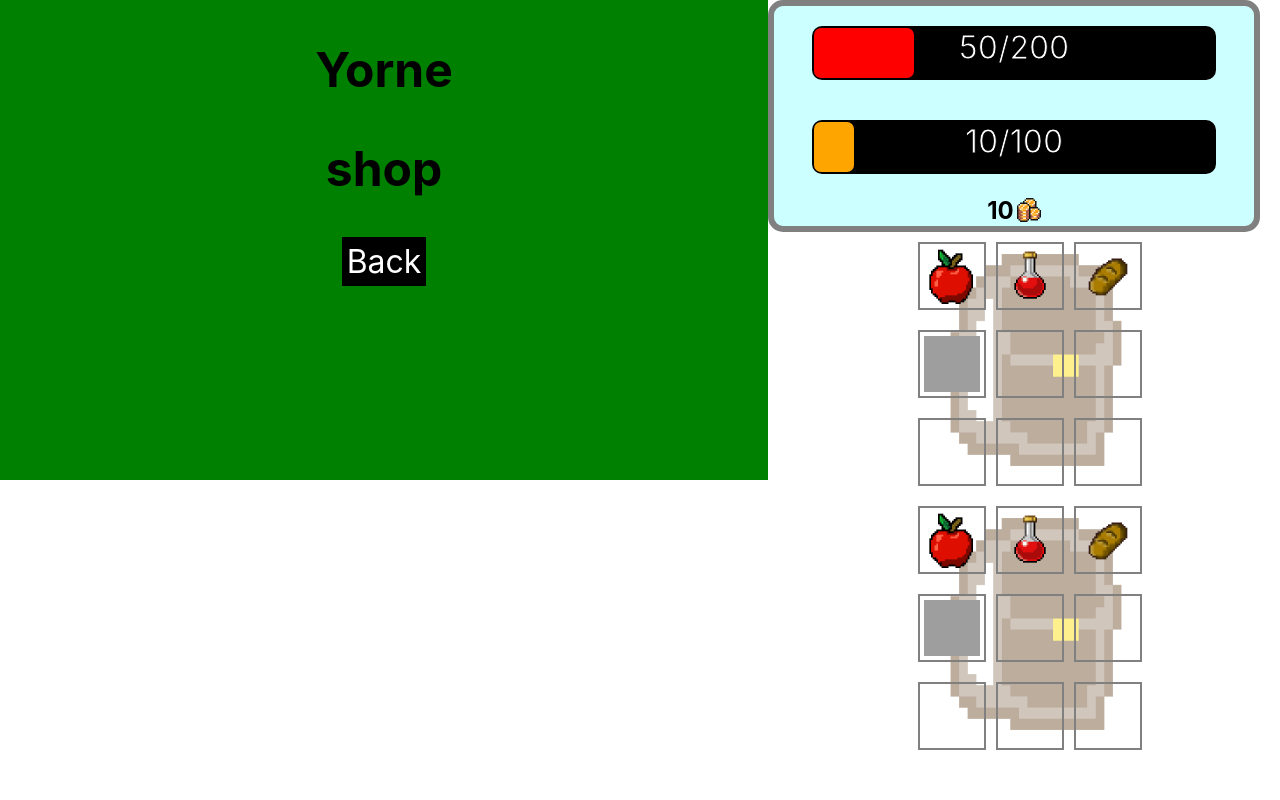
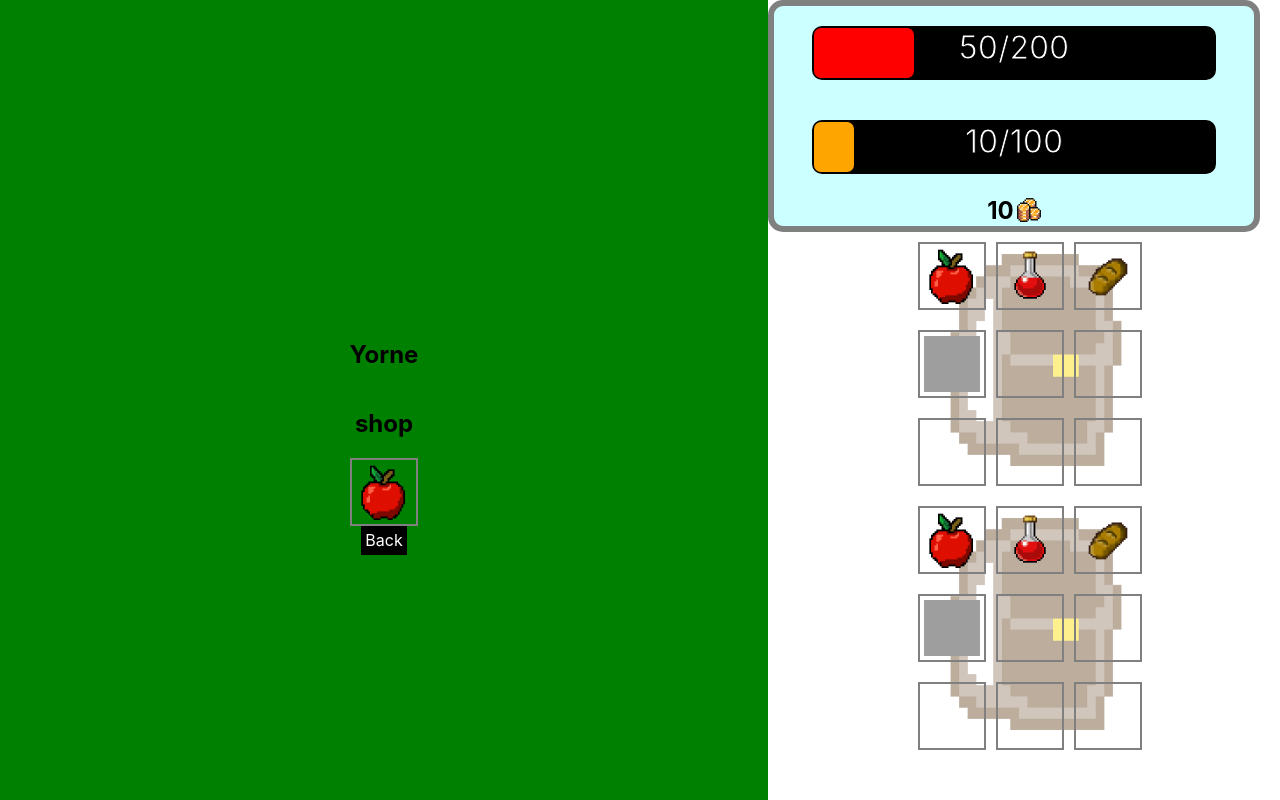
Before and after one commit to Ryhu/react-project, a React (Create React App) app: page / in a window 1280 px wide. Both pictures are taken after a click on the element "shop". Built offline with nearby package versions, Linux system fonts and the light colour scheme; grey boxes are pictures that could not be loaded.

Commit message:
added ability to buy items from shops

```diff
--- a/src/components/InventorySlot.js
+++ b/src/components/InventorySlot.js
@@ -75,6 +75,7 @@ class InventorySlot extends Component {
               item={this.props.item}
               onClose={this.showModal}
               inventoryIndex={this.props.inventoryIndex}
+              type={this.props.type || null}
             />
           </Anchor>
         </CSSTransition>
--- a/src/components/Town.js
+++ b/src/components/Town.js
@@ -1,5 +1,7 @@
 import React from "react";
 import styled from 'styled-components';
+import InventorySlot from './InventorySlot.js'
+import items from '../data/items'
 import { connect } from 'react-redux';
 
 class Town extends React.Component {
@@ -29,12 +31,25 @@ class Town extends React.Component {
           </Options>
           </>
         }
+
+
+
+
+
         {this.props.town.activeLocation === 'shop' &&
-          <>
+          <Shop>
           <h2>shop</h2>
+          <ShopInventory></ShopInventory>
+          <InventorySlot item={items.Apple} type='shop'></InventorySlot>
           <BackButton onClick={() => this.props.SetLocation('townSquare')}>Back</BackButton>
-          </>
+          </Shop>
         }
+
+
+
+
+
+
         {this.props.town.activeLocation === 'quests' &&
           <>
           <h2>quests</h2>
@@ -65,6 +80,18 @@ class Town extends React.Component {
   }
 }
 
+const Shop = styled.div`
+  margin-left: 30%;
+  margin-right: 30%;
+  display: flex;
+  align-items: center;
+  flex-direction: column;
+`
+const ShopInventory = styled.div`
+  margin-left: 30%;
+  display: flex;
+  align-items: center;
+`
 const BackButton = styled.div`
   background-color: black;
   color: white;
@@ -88,11 +115,11 @@ const OptionBlock = styled.div`
   color: white;
 `
 const TownDisplay = styled.div`
+  padding-top: 20rem;
   height: 30rem;
   width: 60rem;
   background-color: green;
   width: 60%;
-  font-size: 2rem;
 `
 
 const mapStateToProps = (state) => ({status: state.status, town: state.town});
--- a/src/components/modals/ItemModal.js
+++ b/src/components/modals/ItemModal.js
@@ -29,6 +29,15 @@ class ItemModal extends React.Component {
     this.props.DeleteItem(this.props.inventoryIndex)
   }
 
+  buyItem = event => {
+    event.preventDefault()
+    event.stopPropagation()
+    if(this.props.inventory.backpack.indexOf(null) >= 0 && this.props.status.Coins >= this.props.item.gold * 2) {
+      this.props.DecreaseCoins(this.props.item.gold * 2)
+      this.props.GetItem(this.props.item.name)
+    }
+  }
+
   render() {
     const ItemModalDisplay = styled.div`
       top: -16rem;
@@ -57,9 +66,17 @@ class ItemModal extends React.Component {
             {this.props.item.gold && <IconSpan>{this.props.item.gold}<Icon src='./coins.png'></Icon></IconSpan>}
           </EffectsDiv>
           <p>{this.props.item.flavor}</p>
-          {this.props.system.mode === 'town' && this.props.town.activeLocation === 'shop' && <UseButton onClick={this.sellItem}>Sell</UseButton>}
-          {this.props.item.type === 'consumable' && <UseButton onClick={this.useItem}>Use</UseButton>}
-          <DiscardButton onClick={this.discardItem}>Discard</DiscardButton></>
+          {this.props.type === 'shop'
+            ? <>
+                <DiscardButton onClick={this.buyItem}>{this.props.item.gold * 2}<Icon src='./coins.png'></Icon></DiscardButton>
+              </>
+            : <>
+                {this.props.system.mode === 'town' && this.props.town.activeLocation === 'shop' && <UseButton onClick={this.sellItem}>Sell</UseButton>}
+                {this.props.item.type === 'consumable' && <UseButton onClick={this.useItem}>Use</UseButton>}
+                <DiscardButton onClick={this.discardItem}>Discard</DiscardButton>
+              </>
+          }
+        </>
         }
       </ItemModalDisplay>
     );
@@ -113,12 +130,14 @@ const ItemImage = styled.img`
   padding: 10px;
 `
 
-const mapStateToProps = (state) => ({status: state.status, system: state.system, town: state.town});
+// TODO potentially dont need system
+const mapStateToProps = (state) => ({status: state.status, system: state.system, town: state.town, inventory: state.inventory});
 
 const mapDispatchToProps = dispatch => {
   return {
     IncreaseHP: (amount) => dispatch({ type: 'INCREASE_HP', amount: amount }),
     IncreaseHunger: (amount) => dispatch({ type: 'INCREASE_HUNGER', amount: amount }),
+    GetItem: (itemIndex) => dispatch({ type: 'GET_ITEM', itemIndex: itemIndex }),
     DeleteItem: (index) => dispatch({ type: 'DELETE_ITEM', index: index }),
     IncreaseCoins: (amount) => dispatch({ type: 'INCREASE_COINS', amount: amount }),
     DecreaseCoins: (amount) => dispatch({ type: 'DECREASE_COINS', amount: amount }),
```
